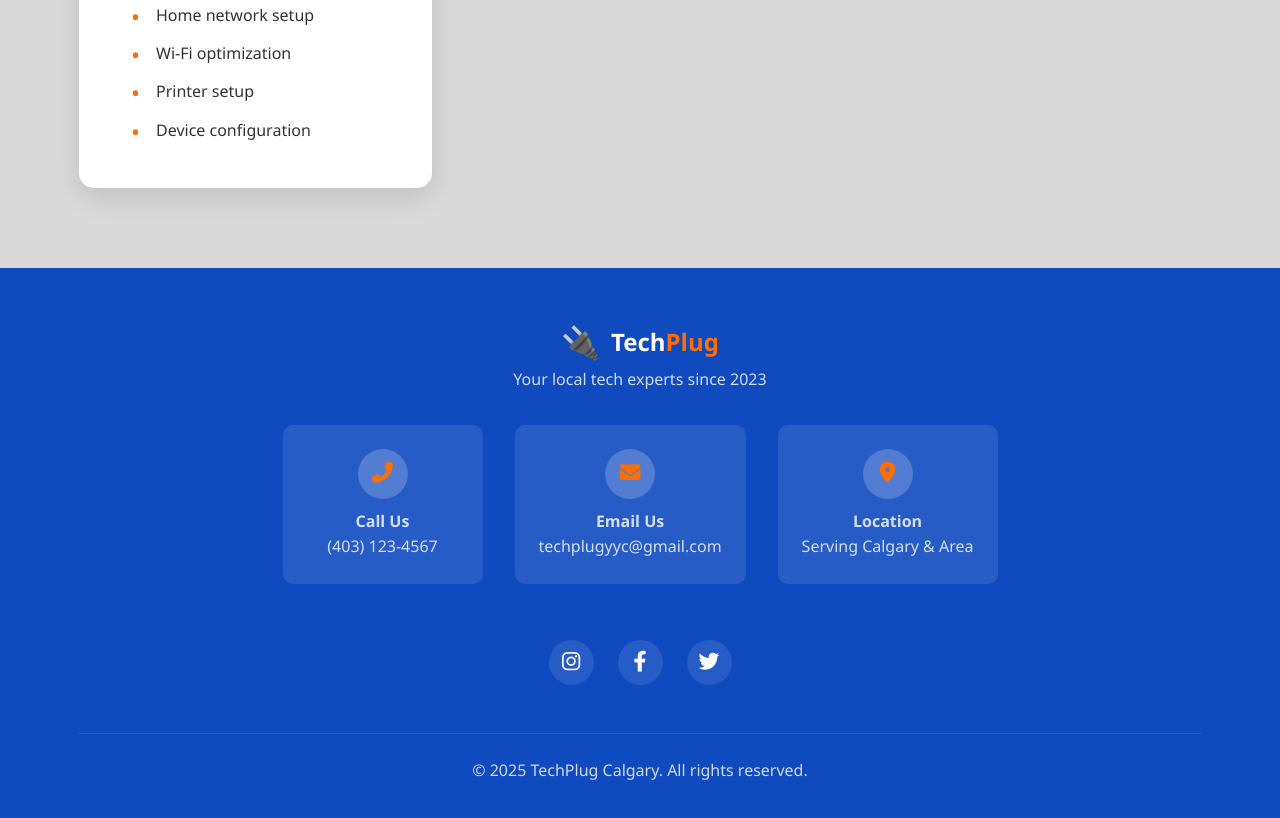
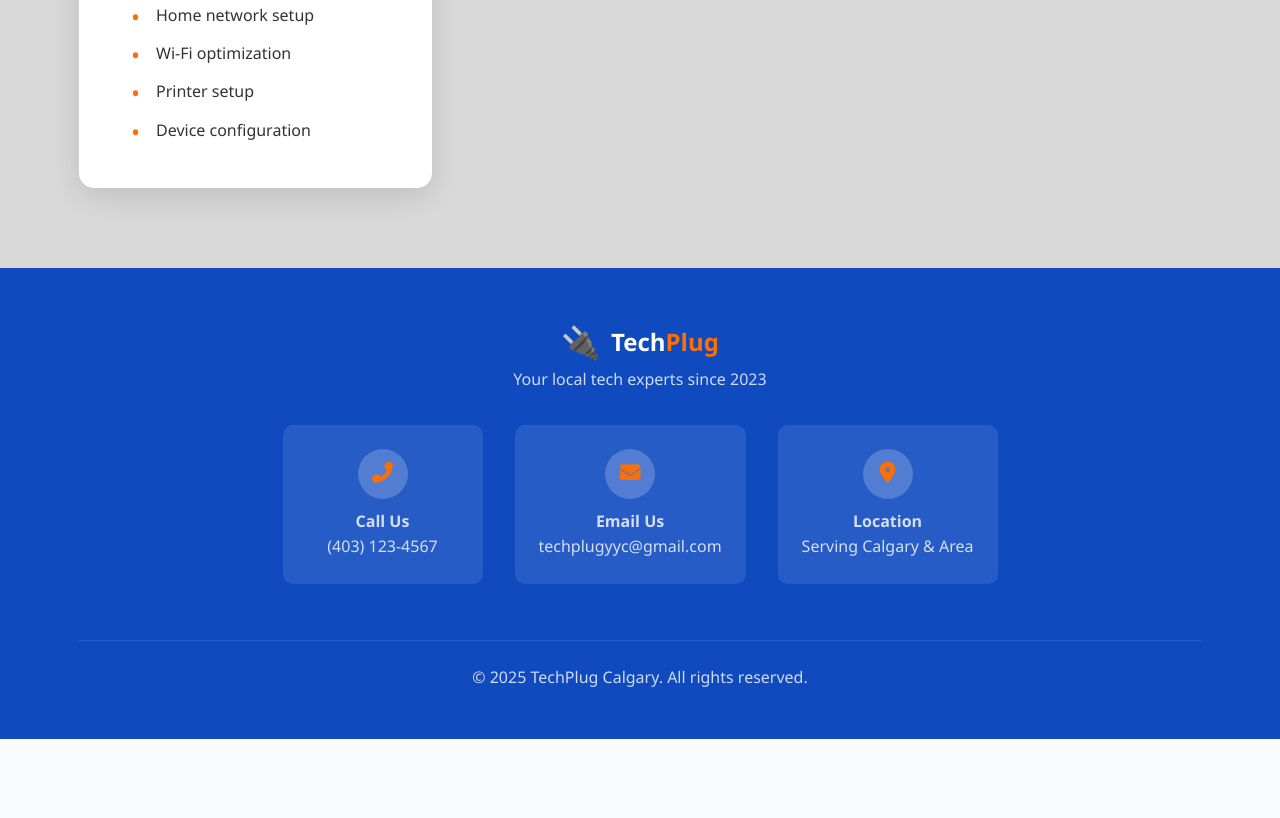
Before and after one commit to pr0xy-0021/TechPlug, a plain HTML site: page book.html in a window 1280 px wide. Shown: the part 1750-2568 px from the top of the page. After the commit the page ends 2489 px from the top, so only its background shows below. Drawn offline with nearby package versions, Linux system fonts and the light colour scheme.

Commit message:
Add files via upload

```diff
--- a/book.html
+++ b/book.html
@@ -610,18 +610,6 @@
           </div>
         </div>
 
-        <div class="social-links">
-          <a href="#" class="social-link">
-            <i class="fab fa-instagram"></i>
-          </a>
-          <a href="#" class="social-link">
-            <i class="fab fa-facebook-f"></i>
-          </a>
-          <a href="#" class="social-link">
-            <i class="fab fa-twitter"></i>
-          </a>
-        </div>
-
         <div class="copyright">
           <p>&copy; 2025 TechPlug Calgary. All rights reserved.</p>
         </div>
```
Also changed, not shown: index.html (+1 -1 lines), 1 other file.
